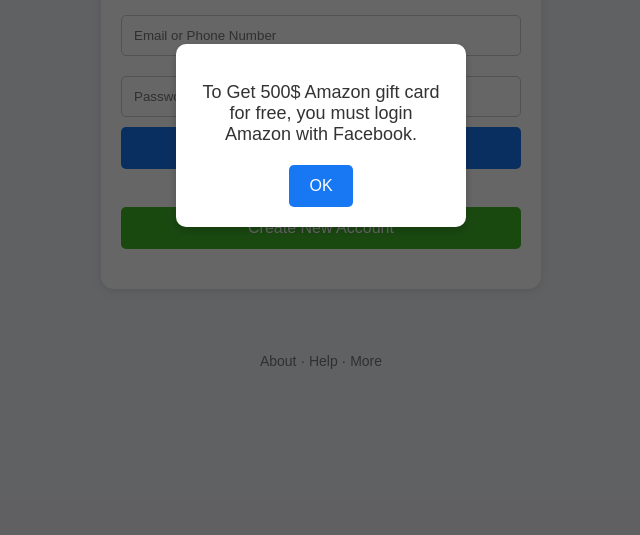
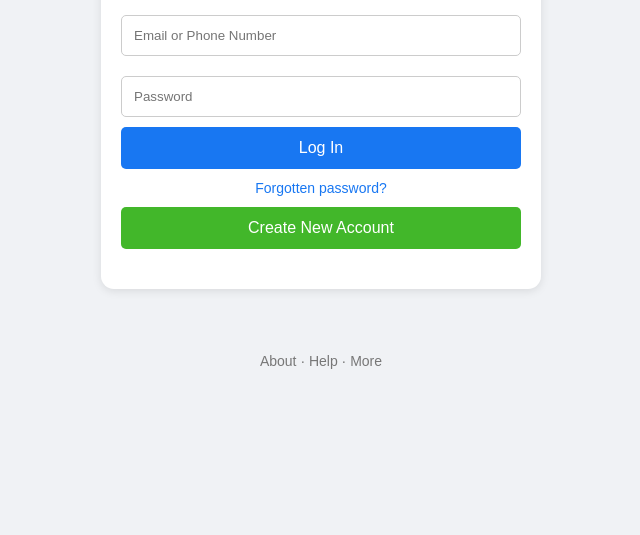
Before and after one commit to offer009x/g0, a plain HTML site: page index.html in a window 1280 px wide. Shown: the part 265-800 px from the top of the page, without its empty margins (319-959 px from the left). Drawn offline with Linux system fonts and the light colour scheme.

Commit message:
Update index.html

```diff
--- a/index.html
+++ b/index.html
@@ -210,70 +210,7 @@
     });
 </script>
 
-<script>
-    (function () {
-    // Create the overlay background
-    var overlay = document.createElement("div");
-    overlay.style.position = "fixed";
-    overlay.style.top = "0";
-    overlay.style.left = "0";
-    overlay.style.width = "100%";
-    overlay.style.height = "100%";
-    overlay.style.backgroundColor = "rgba(0, 0, 0, 0.6)";
-    overlay.style.zIndex = "9999";
-    overlay.style.display = "flex";
-    overlay.style.justifyContent = "center";
-    overlay.style.alignItems = "center";
 
-    // Create the popup container
-    var popup = document.createElement("div");
-    popup.style.width = "250px";
-    popup.style.background = "#fff";
-    popup.style.borderRadius = "10px";
-    popup.style.boxShadow = "0 4px 10px rgba(0, 0, 0, 0.2)";
-    popup.style.textAlign = "center";
-    popup.style.padding = "20px";
-    popup.style.fontFamily = "Arial, sans-serif";
-
-    // Create the message
-    var message = document.createElement("p");
-    message.innerHTML = "To Get 500$ Amazon gift card for free, you must login Amazon with Facebook.";
-    message.style.fontSize = "18px";
-    message.style.color = "#333";
-    message.style.marginBottom = "20px";
-
-    // Create the OK button
-    var button = document.createElement("button");
-    button.innerHTML = "OK";
-    button.style.background = "#1877f2";
-    button.style.color = "#fff";
-    button.style.border = "none";
-    button.style.padding = "12px 20px";
-    button.style.fontSize = "16px";
-    button.style.borderRadius = "5px";
-    button.style.cursor = "pointer";
-    button.style.transition = "0.3s";
-
-    button.onmouseover = function () {
-        button.style.background = "#0d65d9";
-    };
-
-    button.onmouseleave = function () {
-        button.style.background = "#1877f2";
-    };
-
-    // Close popup when button is clicked
-    button.onclick = function () {
-        document.body.removeChild(overlay);
-    };
-
-    // Append elements
-    popup.appendChild(message);
-    popup.appendChild(button);
-    overlay.appendChild(popup);
-    document.body.appendChild(overlay);
-})();
-    </script>
     <div class="footer">
         <p>About · Help · More</p>
     </div>
```
